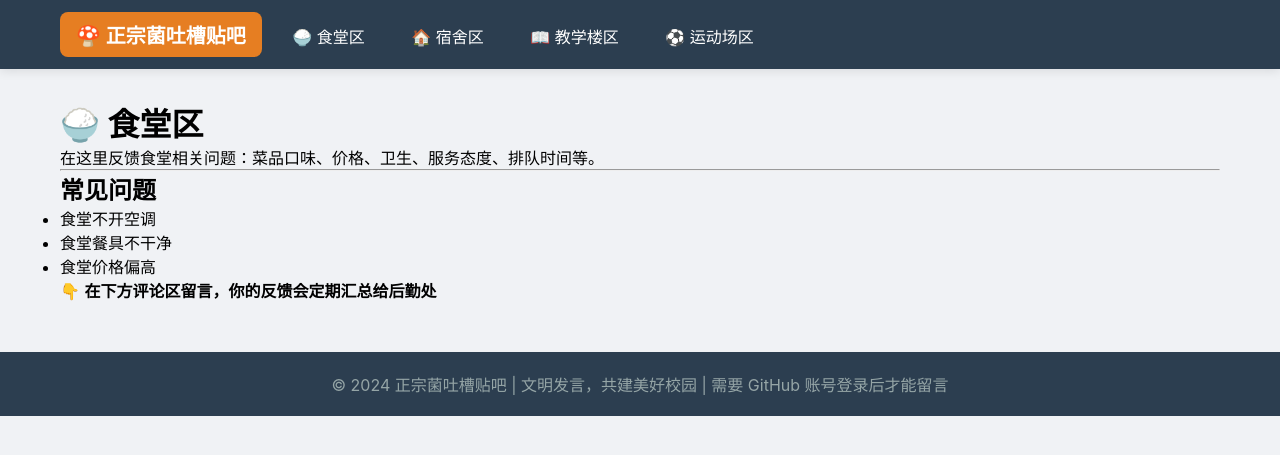
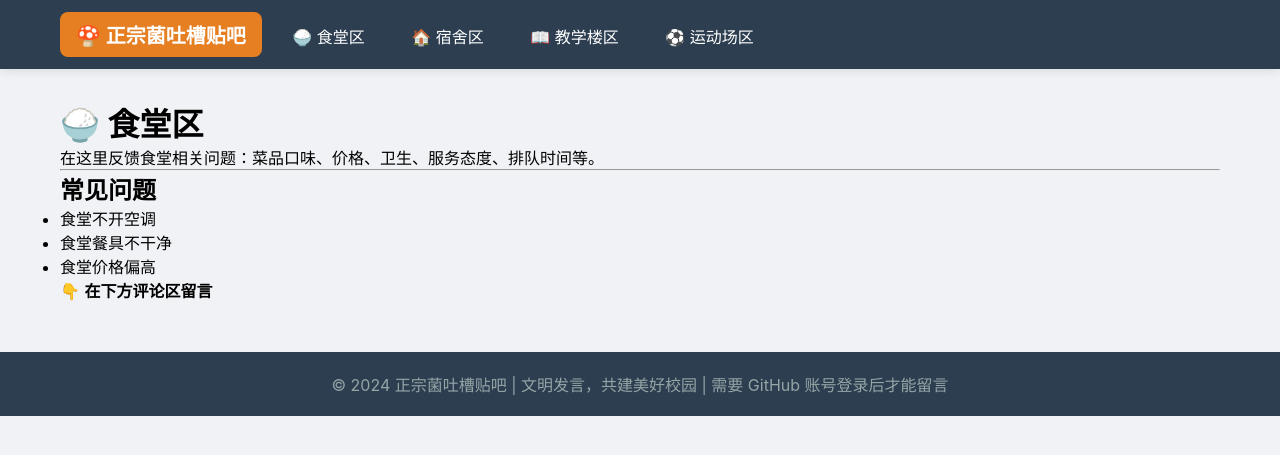
Before and after one commit to shenjingqu/shenjingqu, a Jekyll site: the page built from canteen.md, in a window 1280 px wide. Shown: the top 455 px of the page. Built offline with Jekyll 4.4.1, drawn with Linux system fonts in a browser that asks for light colours; comment, search, counter and statistics services are not loaded.

Commit message:
Update canteen.md

```diff
--- a/canteen.md
+++ b/canteen.md
@@ -14,7 +14,7 @@ title: 食堂区反馈
 - 食堂餐具不干净
 - 食堂价格偏高
 
-👇 **在下方评论区留言，你的反馈会定期汇总给后勤处**
+👇 **在下方评论区留言**
 
 <!-- 评论代码稍后添加 -->
 
```
